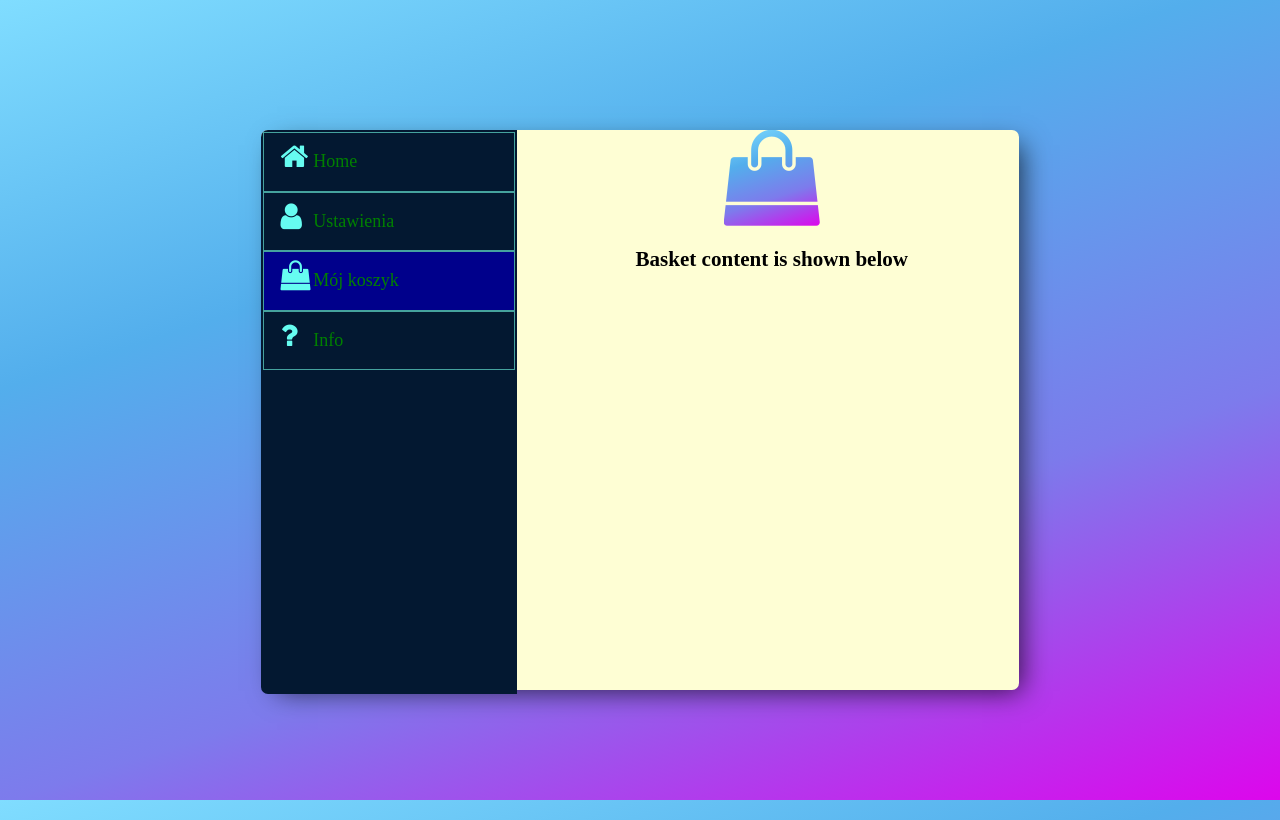
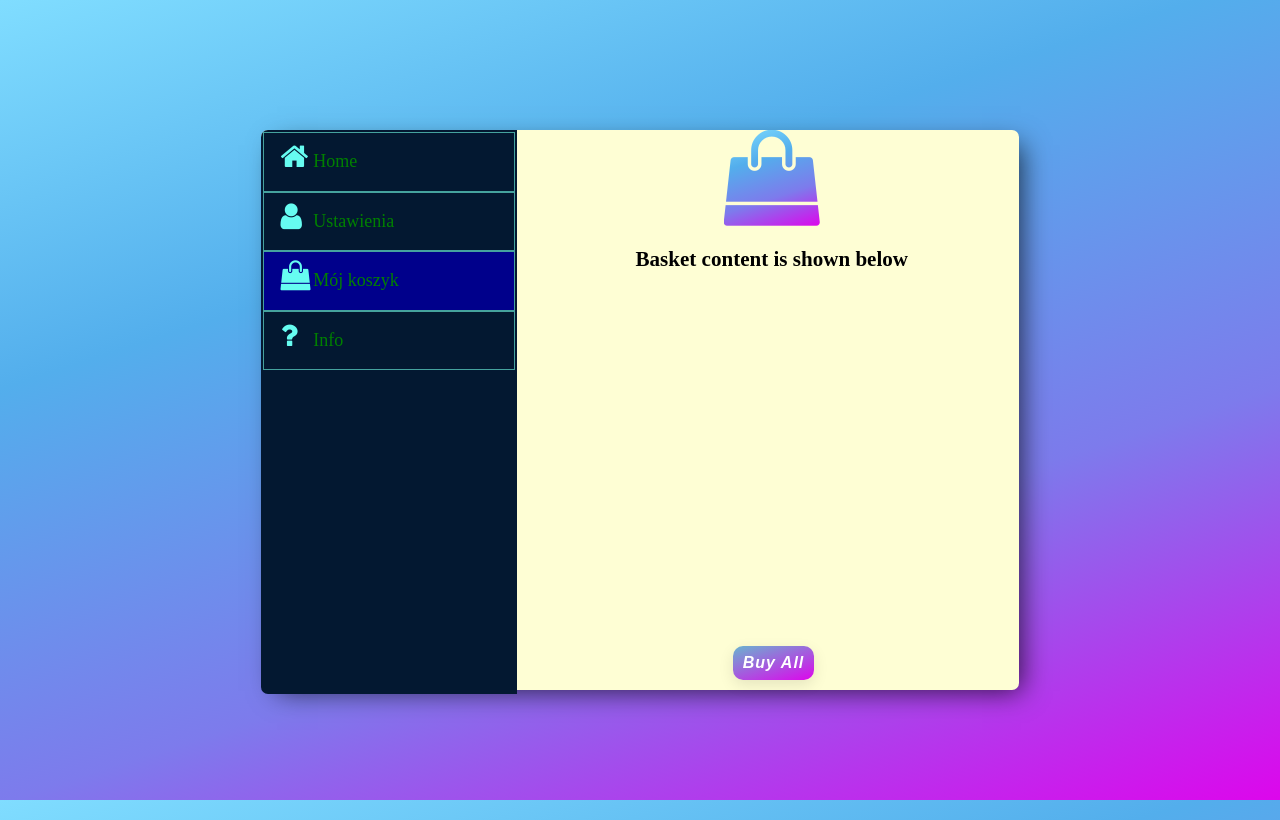
Before and after one commit to MichalCiupak/ProAp, a website: page public/HTML/bag.html in a window 1280 px wide. Drawn offline with nearby package versions, Linux system fonts and the light colour scheme.

Commit message:
Added button buy all in cart

```diff
--- a/public/HTML/bag.html
+++ b/public/HTML/bag.html
@@ -52,6 +52,7 @@
             </div>
           </article> -->
         </section>
+        <button class="btn buy-btn">Buy All</button>
       </div>
     </div>
     <script src="../js/showfield.js"></script>
--- a/public/css/menu.css
+++ b/public/css/menu.css
@@ -88,7 +88,7 @@ ul li:hover {
 } */
 
 .infobox {
-  /* position: relative; */
+  position: relative;
   /* height: 100%;
     background:red; */
   text-align: center;
@@ -269,3 +269,29 @@ ul li:hover {
   margin-bottom: 2rem;
   background: hsl(60, 94%, 86%);
 }
+.buy-btn {
+  position: absolute;
+  padding: 8px 10px;
+  bottom: 10px;
+  left: calc(50% - 39px);
+  font-size: 1rem;
+  background: linear-gradient(
+    162deg,
+    rgb(105, 180, 207) 0%,
+    rgba(221, 6, 236, 1) 100%
+  );
+  border: transparent;
+  font-style: italic;
+  font-weight: 600;
+  letter-spacing: 1px;
+  color: #fff;
+  border-radius: 10px;
+  transition: all 0.3s linear;
+  box-shadow: var(--light-shadow);
+}
+.buy-btn:hover {
+  cursor: pointer;
+  box-shadow: var(--dark-shadow);
+
+  /* scale: 1.01; */
+}
```
